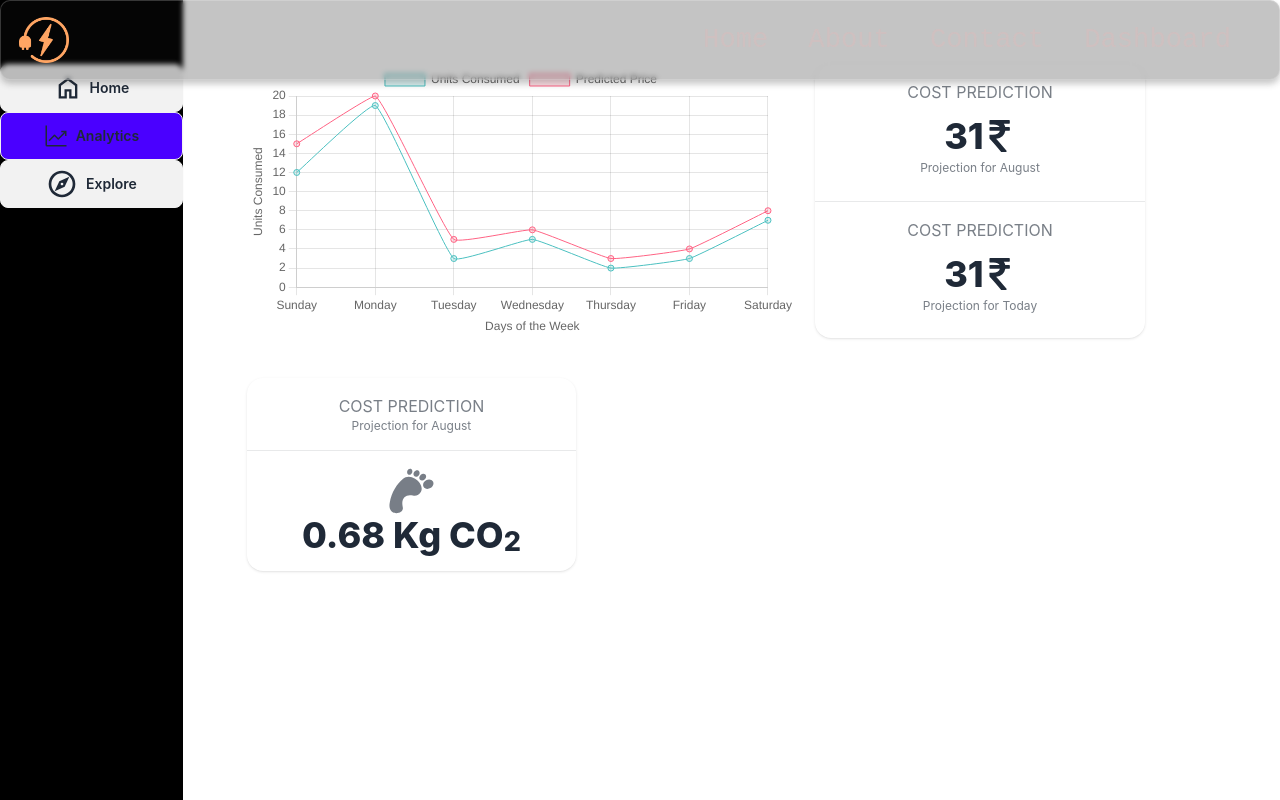
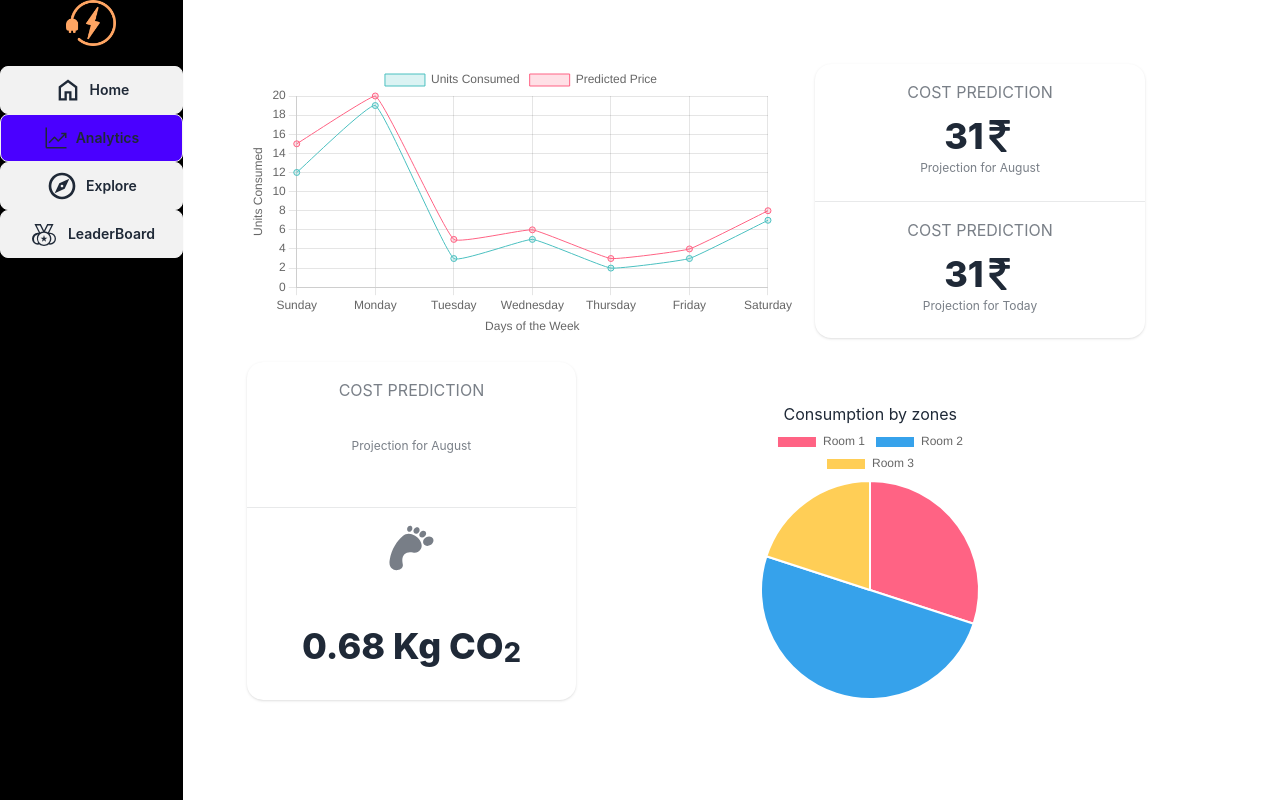
Before and after one commit to 4arjun/EcoWatt, a React (Create React App) app: page /dashboard in a window 1280 px wide. Both pictures are taken after a click on the button "Analytics". Built offline with nearby package versions, Linux system fonts and the light colour scheme.

Commit message:
limiter button

```diff
--- a/src/components/Dashboard2.js
+++ b/src/components/Dashboard2.js
@@ -5,7 +5,7 @@ import Sidebar from './dashcomponents/Sidebar'
 const Dashboard2 = () => {
   return (
     <div id='main-container' className='w-screen h-screen flex'>
-        <NavBar/>
+        {/* <NavBar/> */}
         <Sidebar/>
 
     </div>
--- a/src/components/dashcomponents/Sidebar.js
+++ b/src/components/dashcomponents/Sidebar.js
@@ -4,34 +4,62 @@ import Home from './pages/Home';
 import MyMap from './pages/myMap';
 
 import Analytics from './pages/Analytics';
+import Leaderboard from './pages/Leaderboard';
+import Zone from './pages/Zone';
+import logo from '../../images/Group 27.png';
 
 
 const Sidebar = () => {
     const [home , setHome] = useState(true);
     const [analy , setanaly] = useState(false);
     const [exp , setexp] = useState(false);
+    const [board , setBoard] = useState(false)
+    const [zone , setZone] = useState(false)
 
     const onHomeClick = (e)=> {
         setHome(true)
         setanaly(false)
         setexp(false)
+        setBoard(false)
+        setZone(false)
     }
     const onAnalyClick = (e)=> {
         setHome(false)
         setanaly(true)
         setexp(false)
+        setBoard(false)
+        setZone(false)
     }
     const onExpClick = (e)=> {
         setHome(false)
         setanaly(false)
         setexp(true)
+        setBoard(false)
+        setZone(false)
+    }
+    const onBoardClick = (e)=> {
+      setBoard(true)
+      setHome(false)
+      setanaly(false)
+      setexp(false)
+      setZone(false)
+    }
+    const onZoneClick = (e)=> {
+      setBoard(false)
+      setHome(false)
+      setanaly(false)
+      setexp(false)
+      setZone(true)
     }
 
 
   return (
     <div className='flex w-[100%]'>
         <div id='side-navigation' className='flex flex-col w-1/6 bg-black'>
-          <button className={`btn  ${home?"bg-primary":""} mt-16`} onClick={onHomeClick}>
+          <div id='logo-container' className='w-full flex justify-center'>
+            <img src={logo} alt="" width={50}/>
+          </div>
+          <button className={`btn  ${home?"bg-primary":""} mt-5`} onClick={onHomeClick}>
           <svg xmlns="http://www.w3.org/2000/svg" width="2em" height="2em" viewBox="0 0 24 24"><path fill="currentColor" d="M6 19h3v-6h6v6h3v-9l-6-4.5L6 10zm-2 2V9l8-6l8 6v12h-7v-6h-2v6zm8-8.75"/></svg>
             Home</button>
           <button className={`btn ${analy?"bg-primary":""}`} onClick={onAnalyClick}>
@@ -40,11 +68,17 @@ const Sidebar = () => {
           <button className={`btn ${exp?"bg-primary":""}`} onClick={onExpClick}>
           <svg xmlns="http://www.w3.org/2000/svg" width="2rem" height="2rem" viewBox="0 0 24 24"><path fill="currentColor" d="M6.5 17.5L14 14l3.5-7.5L10 10zM12 13q-.425 0-.712-.288T11 12t.288-.712T12 11t.713.288T13 12t-.288.713T12 13m0 9q-2.075 0-3.9-.788t-3.175-2.137T2.788 15.9T2 12t.788-3.9t2.137-3.175T8.1 2.788T12 2t3.9.788t3.175 2.137T21.213 8.1T22 12t-.788 3.9t-2.137 3.175t-3.175 2.138T12 22m0-2q3.35 0 5.675-2.325T20 12t-2.325-5.675T12 4T6.325 6.325T4 12t2.325 5.675T12 20m0-8"/></svg>
             Explore</button>
+          <button className={`btn ${board?"bg-primary":""}`} onClick={onBoardClick}>
+          <svg xmlns="http://www.w3.org/2000/svg" width="2rem" height="2rem" viewBox="0 0 24 24"><path fill="currentColor" d="M12 20q1.875 0 3.188-1.312T16.5 15.5t-1.312-3.187T12 11t-3.187 1.313T7.5 15.5t1.313 3.188T12 20m-2.886-9.165q.48-.314 1.023-.505q.544-.191 1.119-.28L8.98 5.538h-2.5zm5.772 0l2.658-5.297H15.02l-2.183 4.327l.11.22q.523.1 1.012.28q.488.18.928.47m-7.659 8.1q.017-.168.078-.37q.06-.204.176-.43q-.462-.747-.667-1.613t-.106-1.783q0-.75.26-1.424q.259-.673.72-1.211q-.357.061-.629.256q-.27.196-.386.467q-1.115.271-1.739 1.255q-.623.983-.38 2.18q0 1.115.779 1.894q.778.778 1.894.778m9.546 0q1.358-.08 2.292-1.064q.935-.983.935-2.37t-.935-2.37t-2.292-1.065q-.115 0-.23.01q-.116.01-.232.029q.56.706.874 1.572q.315.866.315 1.824t-.314 1.824q-.315.866-.874 1.572q.115.02.23.029q.116.01.231.01M12 21q-.961 0-1.816-.297t-1.553-.855q-.264.089-.556.12t-.6.032q-1.852 0-3.163-1.311T3 15.525q0-1.829 1.277-3.129t3.094-1.34q.212 0 .404.029q.192.028.384.067L4.846 4.539h4.77L12 9.308l2.385-4.77h4.769l-3.27 6.545q.174-.039.357-.058q.182-.02.375-.02q1.836.047 3.11 1.347T21 15.5q0 1.877-1.311 3.189T16.5 20q-.302 0-.587-.032t-.55-.12q-.697.539-1.55.845T12 21M9.114 10.835L6.48 5.538zm5.772 0l2.658-5.297zm-4.447 6.953l.584-1.929l-1.561-1.113h1.929L12 12.712l.61 2.034h1.929l-1.562 1.114l.585 1.929L12 16.6z"/></svg>
+            LeaderBoard</button>
+            {/* <button className={`btn ${zone?"bg-primary":""}`} onClick={onZoneClick}>
+            <svg xmlns="http://www.w3.org/2000/svg" width="2rem" height="2rem" viewBox="0 0 32 32"><path fill="currentColor" d="M25.142 2.74c.492.071.858.497.858 1v24.52c0 .503-.366.929-.858 1l-12 1.73a1.003 1.003 0 0 1-1.142-1V28H7.052A1.055 1.055 0 0 1 6 26.949V5.052c0-.58.473-1.053 1.052-1.053H12V2.01c0-.614.539-1.086 1.142-.999zM15 17a1 1 0 1 0 0-2a1 1 0 1 0 0 2m-7 9h4V6H8z"/></svg>
+            Zone</button> */}
 
         </div>
-        <div id='main-content' className='h-screen overflow-y-scroll w-full'>
+        <div id='main-content' className='h-screen overflow-y-scroll w-full overflow-x-hidden'>
             {analy?
-            <Analytics/>:home?<Home/>:exp?<MyMap/>:<h1>404</h1>
+            <Analytics/>:home?<Home/>:exp?<MyMap/>:board?<Leaderboard/>:zone?<Zone/>:<h1>404</h1>
             }
         </div>
     </div>
--- a/src/components/dashcomponents/pages/Analytics.js
+++ b/src/components/dashcomponents/pages/Analytics.js
@@ -1,10 +1,11 @@
 import React from 'react'
 import LineChart from '../LineChart'
+import Zone from './Zone'
 
 
 const Analytics = () => {
   return (
-    <div id='main-analytics-container' className='flex flex-col gap-10 w-full m-16'>
+    <div id='main-analytics-container' className='flex flex-col gap-6 w-full m-16'>
         <div id='row-1' className='flex gap-5 w-full h-1/2'>
             <div id='chart-container' className='w-1/2'>
                 <LineChart/>
@@ -41,6 +42,9 @@ const Analytics = () => {
 
                 </div>
             </div>
+            <div id='pie-container' className='w-1/2'>
+                <Zone/>
+            </div>
         </div>
     </div>
   )
--- a/src/components/dashcomponents/pages/Home.js
+++ b/src/components/dashcomponents/pages/Home.js
@@ -54,6 +54,29 @@ const Home = () => {
             </div>
         </div>
       </div>
+      <div id='limiter' className='m-5 rounded-lg'>
+        <div id='limiter-title' className='flex gap-2'>
+          <h1>Set Limiter value</h1>
+          <svg xmlns="http://www.w3.org/2000/svg" width="2rem" height="2rem" viewBox="0 0 24 24"><path fill="currentColor" d="M18 15c0 2.6-1.2 4.9-3.1 6.3l-.5-.5l-2.1-2.1l1.4-1.4l1.2 1.2c.5-.7.9-1.6 1-2.5H14v-2h1.9c-.2-.9-.5-1.7-1-2.5l-1.2 1.2l-1.4-1.4l1.2-1.2c-.7-.5-1.6-.9-2.5-1V11H9V9.1c-.9.2-1.7.5-2.5 1l3 3c.2 0 .3-.1.5-.1a2 2 0 1 1 0 4c-1.11 0-2-.89-2-2c0-.2 0-.3.1-.5l-3-3c-.5.7-.9 1.6-1 2.5H6v2H4.1c.2.9.5 1.7 1 2.5l1.2-1.2l1.4 1.4l-2.6 2.6C3.2 19.9 2 17.6 2 15c0-4.42 3.58-8 8-8s8 3.58 8 8m5-10c0-1.66-1.34-3-3-3s-3 1.34-3 3c0 1.3.84 2.4 2 2.82V11h2V7.82C22.16 7.4 23 6.3 23 5m-3 1c-.55 0-1-.45-1-1s.45-1 1-1s1 .45 1 1s-.45 1-1 1"/></svg>
+        </div>
+        <div className='stats w-[200px] flex flex-col'>
+          <div className='stat stat-desc'>Stop supply after a limit.</div>
+          <div className='stat fle'>
+        <form className='flex flex-col h-full justify-center gap-3'>
+          <label for="limit"></label>
+          <select name="limitter_value" id="limit_value" className='rounded-lg'>
+            <option value="10">10KW/hr</option>
+            <option value="20">20KW/hr</option>
+            <option value="30">30KW/hr</option>
+            <option value="40">40KW/hr</option>
+          </select>
+          <button className='btn btn-primary'>Submit</button>
+        </form>
+        </div>
+        </div>
+
+
+      </div>
 
     </div>
     <div id='news-articles-blogs' className='m-5'>
--- /dev/null
+++ b/src/components/dashcomponents/pages/Leaderboard.js
@@ -0,0 +1,47 @@
+import React from 'react';
+
+const Leaderboard = () => {
+  const data = [
+    { name: 'Alice', usage: 120 },
+    { name: 'Bob', usage: 95 },
+    { name: 'Charlie', usage: 130 },
+    { name: 'David', usage: 110 },
+    { name: 'Eve', usage: 105 },
+  ];
+
+  // Sort the data based on usage in ascending order (lowest usage first)
+  const sortedData = data.sort((a, b) => a.usage - b.usage);
+
+  return (
+    <div className="flex justify-center items-center min-h-screen bg-gray-300">
+      <div className="w-full max-w-md mx-auto bg-white shadow-lg rounded-lg overflow-hidden">
+        <h1 className="text-2xl font-bold text-center text-gray-700 p-4">Leaderboard</h1>
+        <table className="w-full text-left table-auto">
+          <thead>
+            <tr className="bg-gray-200">
+              <th className="px-4 py-2">Rank</th>
+              <th className="px-4 py-2">Name</th>
+              <th className="px-4 py-2">Usage (Units)</th>
+            </tr>
+          </thead>
+          <tbody>
+            {sortedData.map((item, index) => (
+              <tr
+                key={index}
+                className={`${
+                  index % 2 === 0 ? 'bg-gray-100' : 'bg-white'
+                } border-b hover:bg-gray-50 transition-colors duration-200`}
+              >
+                <td className="px-4 py-2">{index + 1}</td>
+                <td className="px-4 py-2">{item.name}</td>
+                <td className="px-4 py-2">{item.usage}</td>
+              </tr>
+            ))}
+          </tbody>
+        </table>
+      </div>
+    </div>
+  );
+};
+
+export default Leaderboard;
--- /dev/null
+++ b/src/components/dashcomponents/pages/Zone.js
@@ -0,0 +1,29 @@
+import React from 'react';
+import { Pie } from 'react-chartjs-2';
+import { Chart as ChartJS, ArcElement, Tooltip, Legend } from 'chart.js';
+
+// Register the required components for Chart.js
+ChartJS.register(ArcElement, Tooltip, Legend);
+
+const Zone = () => {
+  const data = {
+    labels: ['Room 1', 'Room 2', 'Room 3'],
+    datasets: [
+      {
+        label: 'Room Usage',
+        data: [300, 500, 200], // Example data for each room
+        backgroundColor: ['#FF6384', '#36A2EB', '#FFCE56'], // Different colors for each slice
+        hoverBackgroundColor: ['#FF6384', '#36A2EB', '#FFCE56'],
+      },
+    ],
+  };
+
+  return (
+    <div className="w-1/2 mx-auto mt-10">
+        <h1>Consumption by zones</h1>
+      <Pie data={data} />
+    </div>
+  );
+};
+
+export default Zone;
```
